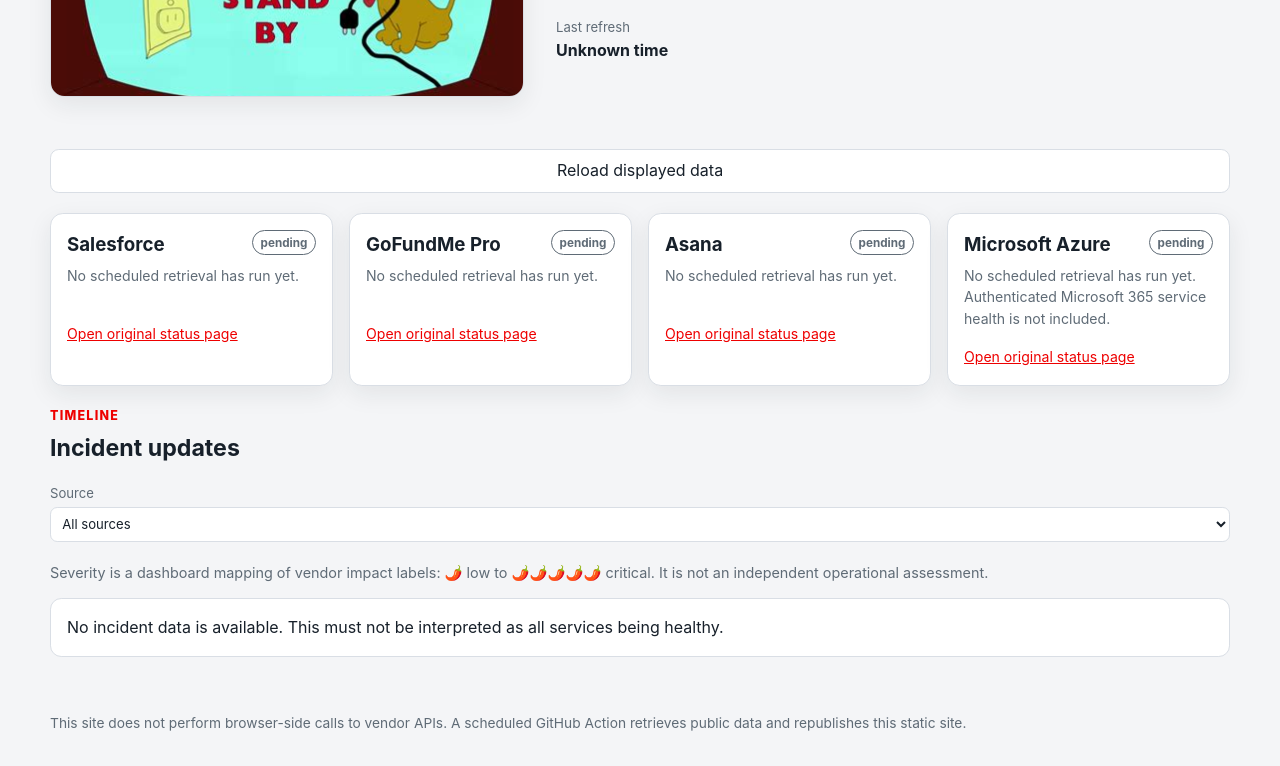
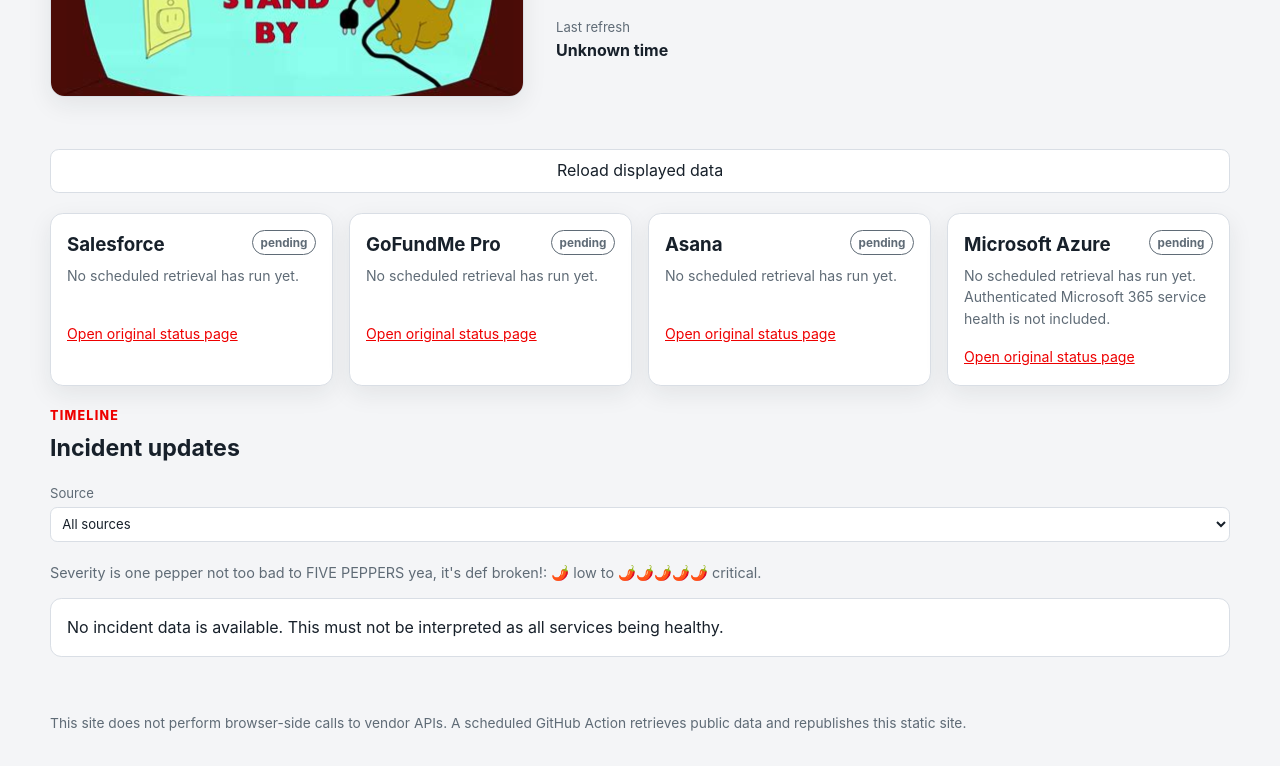
Before and after one commit to chadw-msfusa/status-town, a plain HTML site: page index.html in a window 1280 px wide. Shown: the part 218-984 px from the top of the page. Drawn offline with Linux system fonts and the light colour scheme.

Commit message:
Update severity description in index.html

```diff
--- a/index.html
+++ b/index.html
@@ -56,10 +56,9 @@
         </label>
       </div>
       <p class="legend">
-        Severity is a dashboard mapping of vendor impact labels:
+        Severity is one pepper not too bad to FIVE PEPPERS yea, it's def broken!:
         <span aria-hidden="true">🌶️</span> low to
         <span aria-hidden="true">🌶️🌶️🌶️🌶️🌶️</span> critical.
-        It is not an independent operational assessment.
       </p>
       <div id="messages" role="status"></div>
       <ol id="incident-list" class="incident-list"></ol>
```
